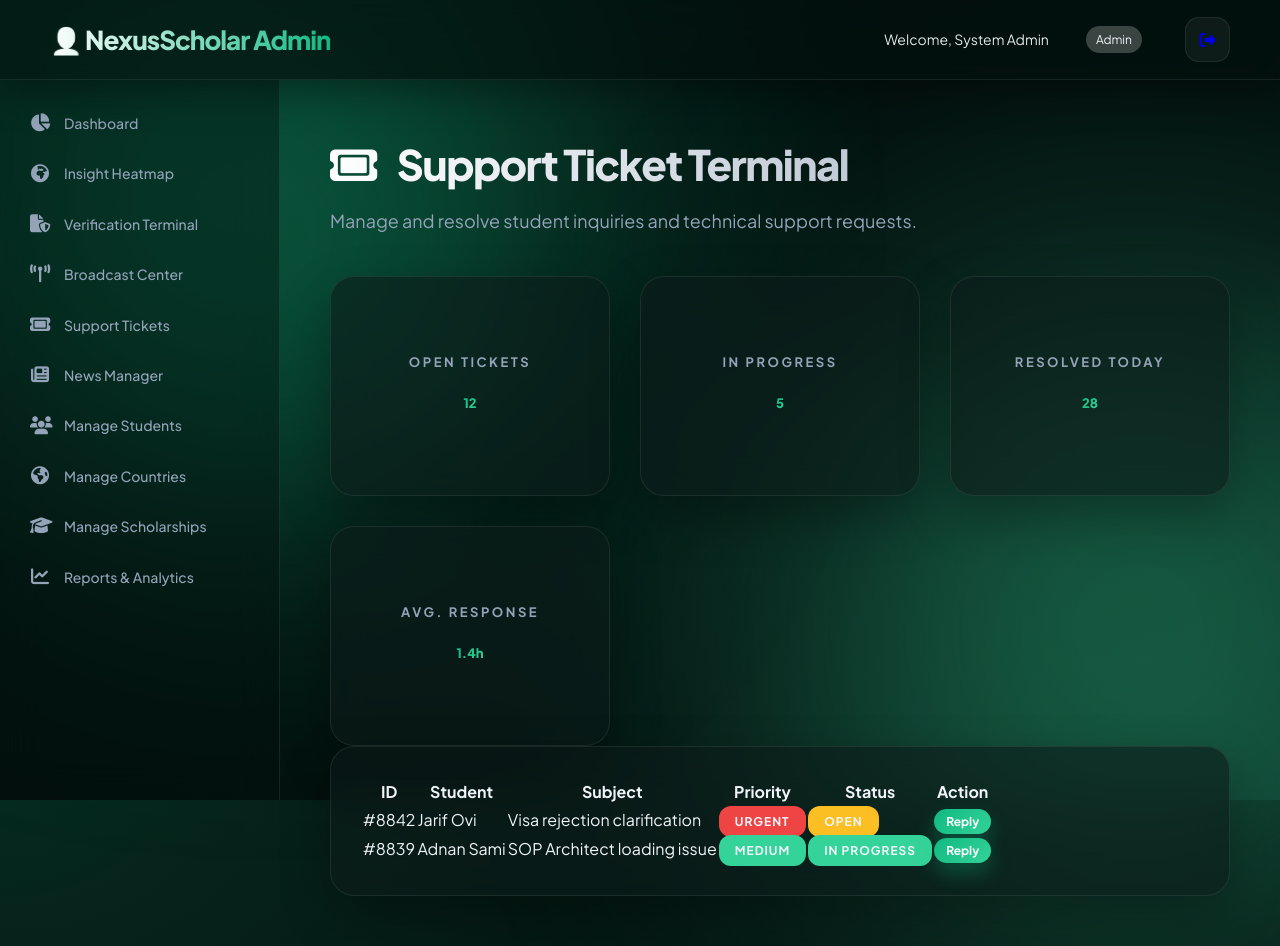
After one commit to jarifovi/Study.NexusScholar, a PHP site: page /admin_tickets.php in a window 1280 px wide. The commit adds this page. Run offline with PHP 8.4, Linux system fonts and the light colour scheme; a user stored in the database is signed in.

Commit message:
Operational Expansion: Support Ticket System and Global News Manager

```diff
--- a/admin_header.php
+++ b/admin_header.php
@@ -53,6 +53,8 @@ if (!isset($page_title)) { $page_title = "Admin"; }
             <li><a href="admin_heatmap.php" class="nav-link"><i class="fa-solid fa-earth-africa"></i> <span>Insight Heatmap</span></a></li>
             <li><a href="admin_verification.php" class="nav-link"><i class="fa-solid fa-file-shield"></i> <span>Verification Terminal</span></a></li>
             <li><a href="admin_broadcast.php" class="nav-link"><i class="fa-solid fa-tower-broadcast"></i> <span>Broadcast Center</span></a></li>
+            <li><a href="admin_tickets.php" class="nav-link"><i class="fa-solid fa-ticket"></i> <span>Support Tickets</span></a></li>
+            <li><a href="admin_news.php" class="nav-link"><i class="fa-solid fa-newspaper"></i> <span>News Manager</span></a></li>
             <li><a href="admin_students.php" class="nav-link"><i class="fa-solid fa-users"></i> <span>Manage Students</span></a></li>
             <li><a href="admin_countries.php" class="nav-link"><i class="fa-solid fa-earth-americas"></i> <span>Manage Countries</span></a></li>
             <li><a href="admin_scholarships.php" class="nav-link"><i class="fa-solid fa-graduation-cap"></i> <span>Manage Scholarships</span></a></li>
--- /dev/null
+++ b/admin_tickets.php
@@ -0,0 +1,69 @@
+<?php
+// FILE: admin_tickets.php
+require_once 'admin_auth.php';
+require_once 'config.php';
+
+$page_title = "Support Ticket Terminal";
+include 'admin_header.php';
+?>
+
+<div class="page-title animate-gravity">
+    <h1><i class="fa-solid fa-ticket" style="color:var(--primary); margin-right:15px;"></i> Support Ticket Terminal</h1>
+    <p>Manage and resolve student inquiries and technical support requests.</p>
+</div>
+
+<div class="grid grid-4 mb-4">
+    <div class="glass-card stat-card">
+        <h3>Open Tickets</h3>
+        <p class="stat-value" style="color:var(--accent);">12</p>
+    </div>
+    <div class="glass-card stat-card">
+        <h3>In Progress</h3>
+        <p class="stat-value" style="color:var(--secondary);">5</p>
+    </div>
+    <div class="glass-card stat-card">
+        <h3>Resolved Today</h3>
+        <p class="stat-value" style="color:var(--primary);">28</p>
+    </div>
+    <div class="glass-card stat-card">
+        <h3>Avg. Response</h3>
+        <p class="stat-value">1.4h</p>
+    </div>
+</div>
+
+<div class="glass-card animate-gravity">
+    <div class="table-responsive">
+        <table class="table">
+            <thead>
+                <tr>
+                    <th>ID</th>
+                    <th>Student</th>
+                    <th>Subject</th>
+                    <th>Priority</th>
+                    <th>Status</th>
+                    <th>Action</th>
+                </tr>
+            </thead>
+            <tbody>
+                <tr>
+                    <td>#8842</td>
+                    <td>Jarif Ovi</td>
+                    <td>Visa rejection clarification</td>
+                    <td><span class="badge" style="background:var(--danger);">Urgent</span></td>
+                    <td><span class="badge" style="background:var(--accent);">Open</span></td>
+                    <td><button class="btn-primary" style="padding:5px 12px; font-size:12px;">Reply</button></td>
+                </tr>
+                <tr>
+                    <td>#8839</td>
+                    <td>Adnan Sami</td>
+                    <td>SOP Architect loading issue</td>
+                    <td><span class="badge" style="background:var(--secondary);">Medium</span></td>
+                    <td><span class="badge" style="background:var(--secondary);">In Progress</span></td>
+                    <td><button class="btn-primary" style="padding:5px 12px; font-size:12px;">Reply</button></td>
+                </tr>
+            </tbody>
+        </table>
+    </div>
+</div>
+
+<?php include 'admin_footer.php'; ?>
--- a/sidebar.php
+++ b/sidebar.php
@@ -58,6 +58,7 @@ $current_page = basename($_SERVER['PHP_SELF']);
         <li><a class="nav-link <?= ($current_page == 'deadlines.php') ? 'active' : '' ?>" href="deadlines.php"><i class="fa-solid fa-hourglass-half"></i> <span>Deadlines</span></a></li>
         <li><a class="nav-link <?= ($current_page == 'visa_hub.php') ? 'active' : '' ?>" href="visa_hub.php"><i class="fa-solid fa-passport"></i> <span>Visa Hub</span></a></li>
         <li><a class="nav-link <?= ($current_page == 'visa_simulator.php') ? 'active' : '' ?>" href="visa_simulator.php"><i class="fa-solid fa-comments"></i> <span>Visa Simulator</span></a></li>
+        <li><a class="nav-link <?= ($current_page == 'support_tickets.php') ? 'active' : '' ?>" href="support_tickets.php"><i class="fa-solid fa-headset"></i> <span>Support Tickets</span></a></li>
         <li><a class="nav-link <?= ($current_page == 'moi_letter.php') ? 'active' : '' ?>" href="moi_letter.php"><i class="fa-solid fa-file-pen"></i> <span>MOI Letter</span></a></li>
     </ul>
 </aside>
```
Also changed, not shown: admin_news.php (added, +68 -0 lines), support_tickets.php (added, +64 -0 lines).
